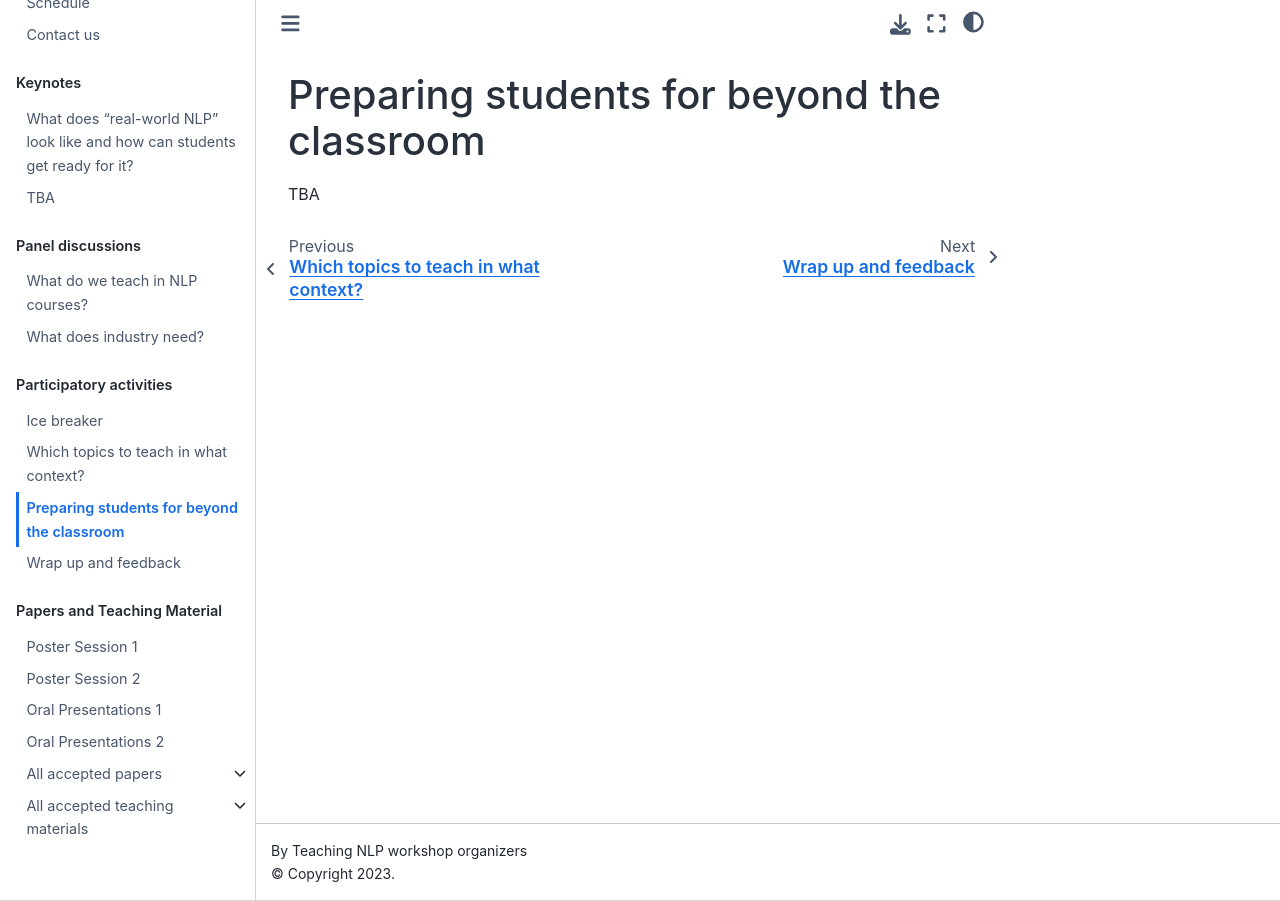
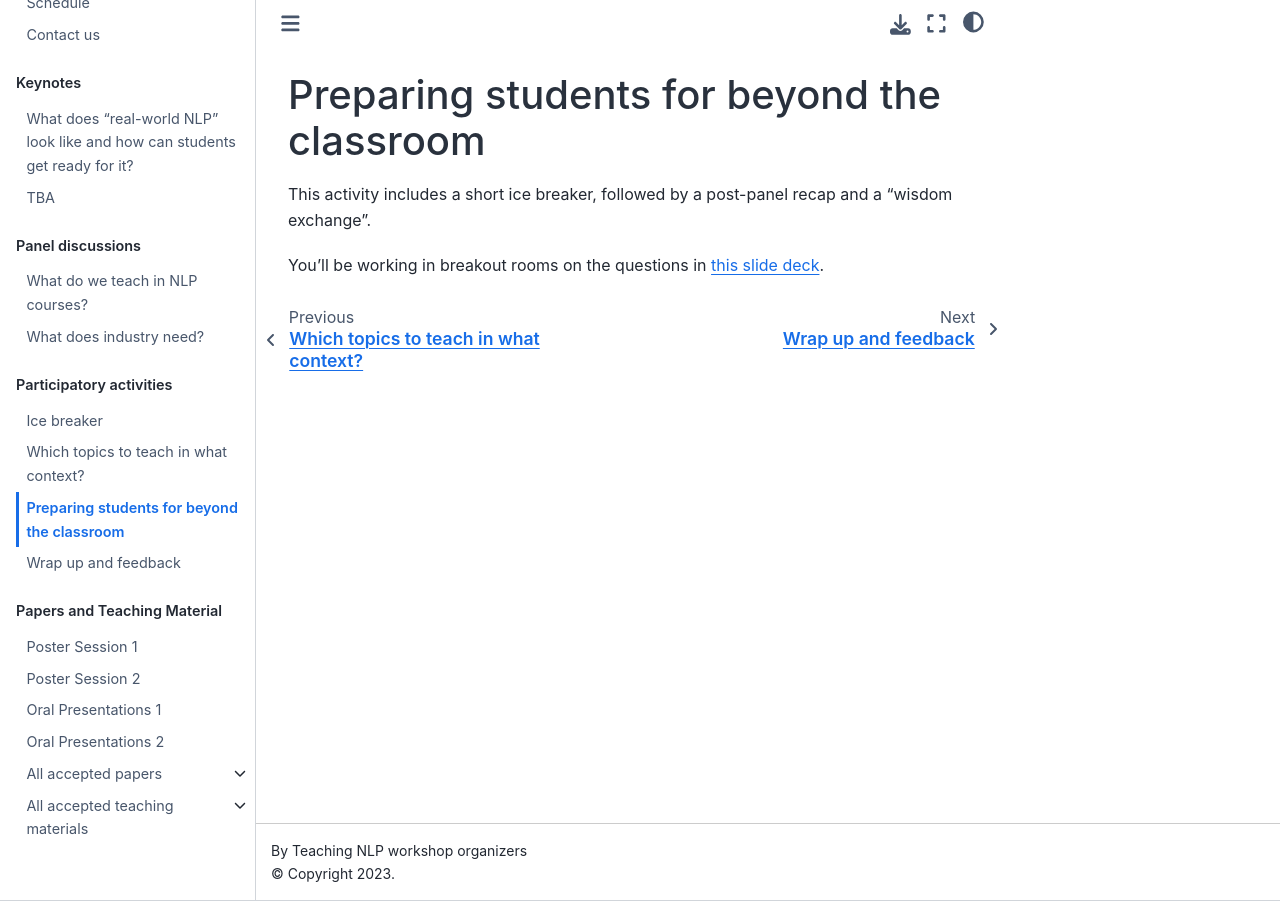
Before and after one commit to TeachingNLP/workshop-book, a Jupyter Book: the page built from activities/industry-panel-follow-up.md, in a window 1280 px wide. Built offline with Jupyter Book 1.0.4 settings and Sphinx 7.4.7 and the Sphinx Book theme 1.1.4, drawn with Linux system fonts in a browser that asks for light colours.

Commit message:
updating

```diff
--- a/activities/industry-panel-follow-up.md
+++ b/activities/industry-panel-follow-up.md
@@ -1,3 +1,5 @@
 # Preparing students for beyond the classroom
 
-TBA
+This activity includes a short ice breaker, followed by a post-panel recap and a "wisdom exchange".
+
+You'll be working in breakout rooms on the questions in [this slide deck](https://docs.google.com/presentation/d/1YV2iwzm-Xu658yXhMEwDThPjQt4ZCw7OzYKMkcEMOZE/edit#slide=id.p).
```
Also changed, not shown: contact.md (+1 -1 lines).
